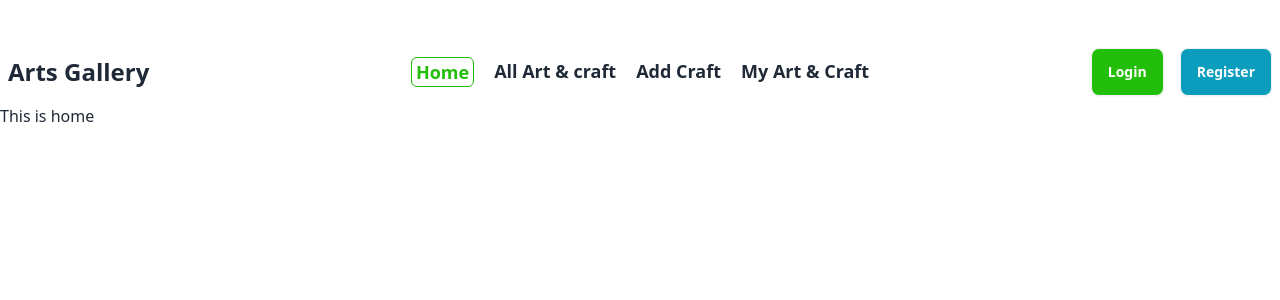
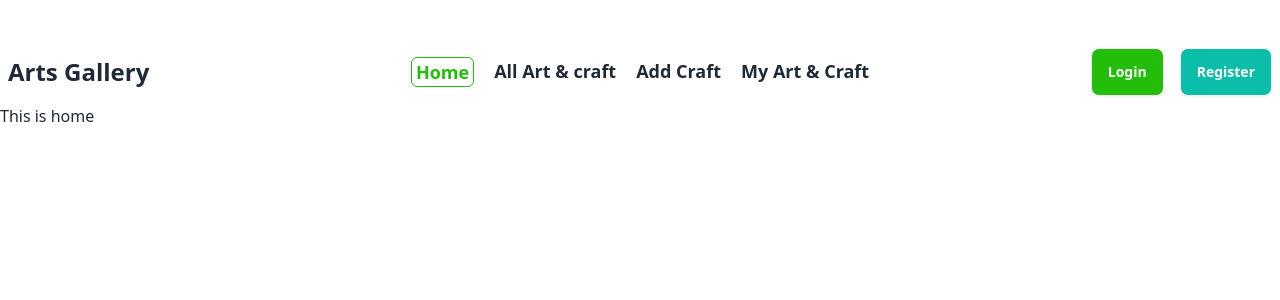
Before and after one commit to rahat4595/art-crafts-client, a React (Vite) app: page / in a window 1280 px wide. Shown: the top 300 px of the page. Built offline with nearby package versions, Linux system fonts and the light colour scheme; no server answers.

Commit message:
added navbar

```diff
--- a/src/pages/NavBar/NavBar.jsx
+++ b/src/pages/NavBar/NavBar.jsx
@@ -68,7 +68,7 @@ const NavBar = () => {
                         </Link>
 
                          <Link to="/register">
-                            <button className="btn bg-[#0a9dbe] text-white">Register</button>
+                            <button className="btn bg-[#0abea9] text-white">Register</button>
                         </Link>
 
                        </div>
```
